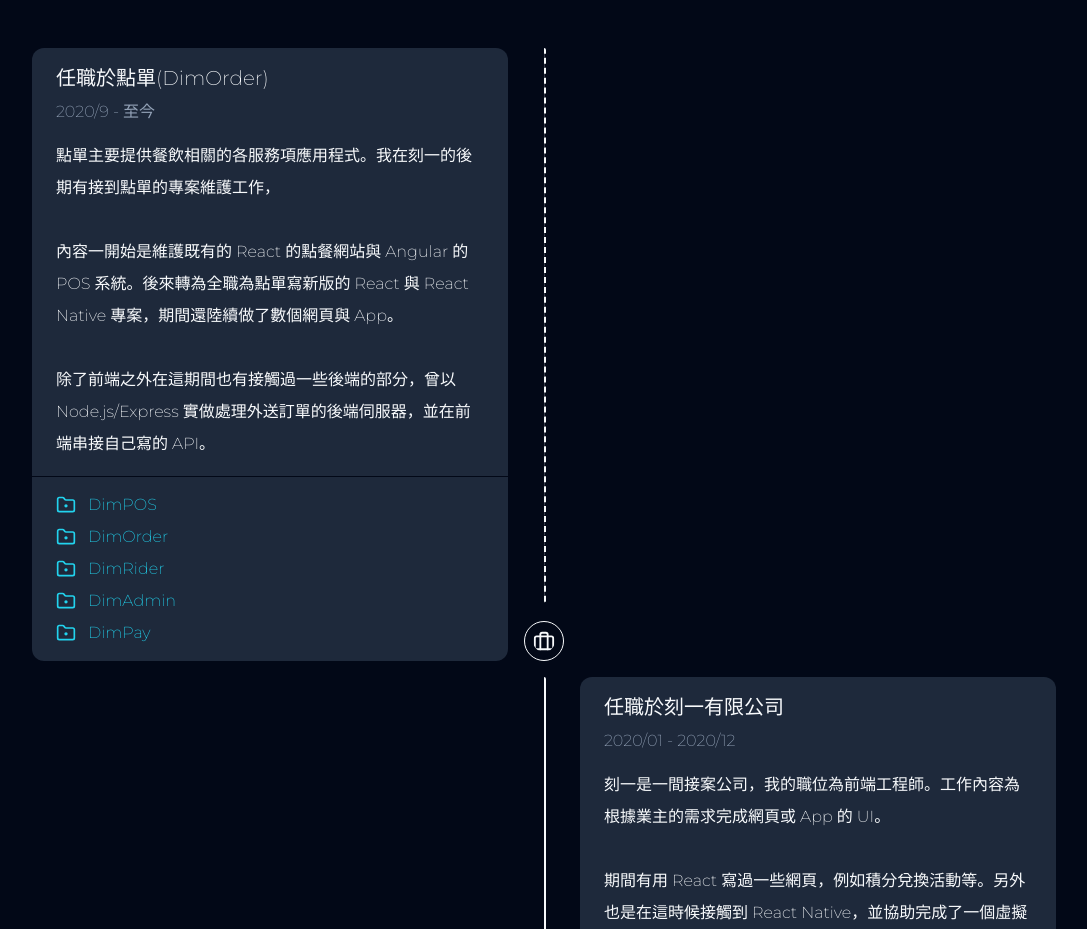
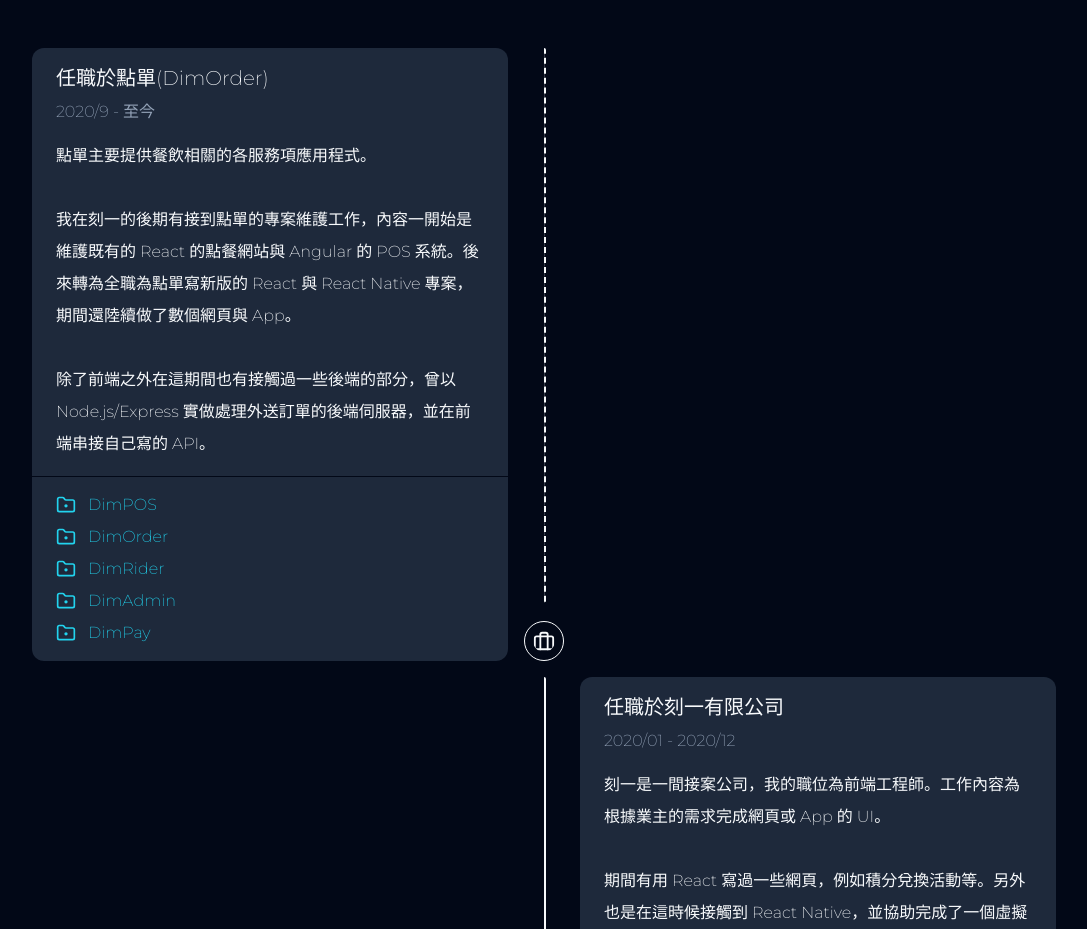
Before and after one commit to minuscoca/portfolio, a Next.js app: page / in a window 1280 px wide. Shown: the part 5945-6874 px from the top of the page, without its empty margins (96-1183 px from the left). Built offline with nearby package versions, Linux system fonts and the light colour scheme.

Commit message:
update timeline wording

```diff
--- a/src/_data/timeline.ts
+++ b/src/_data/timeline.ts
@@ -43,8 +43,8 @@ export const Data: Timeline[] = [
     key: "3",
     title: "任職於點單(DimOrder)",
     icon: Briefcase,
-    desc: `點單主要提供餐飲相關的各服務項應用程式。我在刻一的後期有接到點單的專案維護工作，\n
-    內容一開始是維護既有的 React 的點餐網站與 Angular 的 POS 系統。後來轉為全職為點單寫新版的 React 與 React Native 專案，期間還陸續做了數個網頁與 App。\n
+    desc: `點單主要提供餐飲相關的各服務項應用程式。\n
+    我在刻一的後期有接到點單的專案維護工作，內容一開始是維護既有的 React 的點餐網站與 Angular 的 POS 系統。後來轉為全職為點單寫新版的 React 與 React Native 專案，期間還陸續做了數個網頁與 App。\n
     除了前端之外在這期間也有接觸過一些後端的部分，曾以 Node.js/Express 實做處理外送訂單的後端伺服器，並在前端串接自己寫的 API。
     `,
     start: "2020/9",
```
